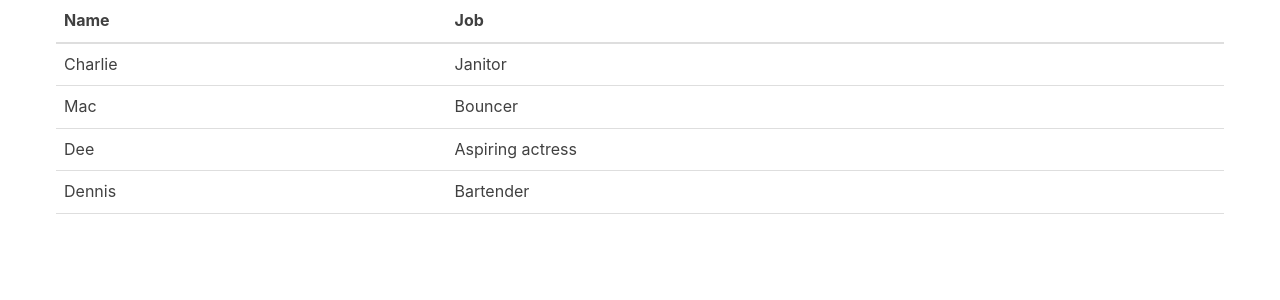
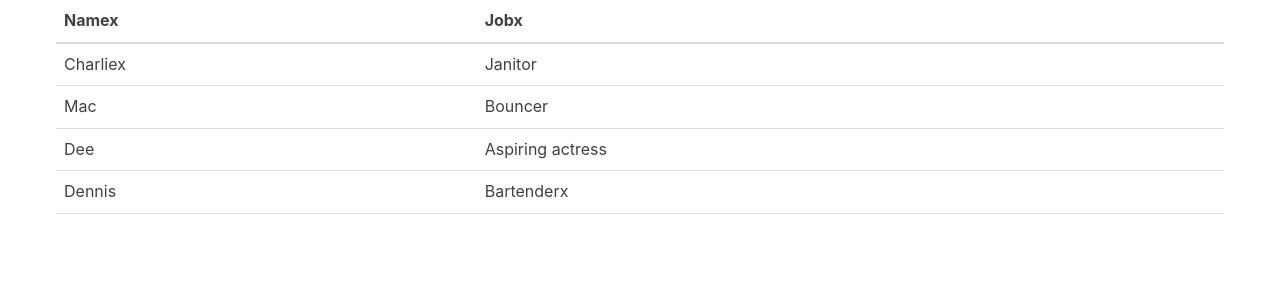
Before and after one commit to codejoy-wins/React4Beginners, a React (Create React App) app: page / in a window 1280 px wide. Shown: the top 300 px of the page. Built offline with nearby package versions, Linux system fonts and the light colour scheme.

Commit message:
simple components

```diff
--- a/src/components/Table.js
+++ b/src/components/Table.js
@@ -2,17 +2,24 @@ import React, { Component } from 'react'
 
 export class Table extends Component {
   render() {
-    return (
-      <table>
+
+
+    const TableHeader = () => {
+        return (
             <thead>
-                <tr>
-                    <th>Name</th>
-                    <th>Job</th>
-                </tr>
+            <tr>
+                <th>Namex</th>
+                <th>Jobx</th>
+            </tr>
             </thead>
+        )
+    }
+
+    const TableBody = () => {
+        return (
             <tbody>
                 <tr>
-                    <td>Charlie</td>
+                    <td>Charliex</td>
                     <td>Janitor</td>
                 </tr>
                 <tr>
@@ -25,9 +32,16 @@ export class Table extends Component {
                 </tr>
                 <tr>
                     <td>Dennis</td>
-                    <td>Bartender</td>
+                    <td>Bartenderx</td>
                 </tr>
             </tbody>
+        )
+    }
+
+    return (
+        <table>
+            < TableHeader />
+            < TableBody />
         </table>
     );
   }
```
